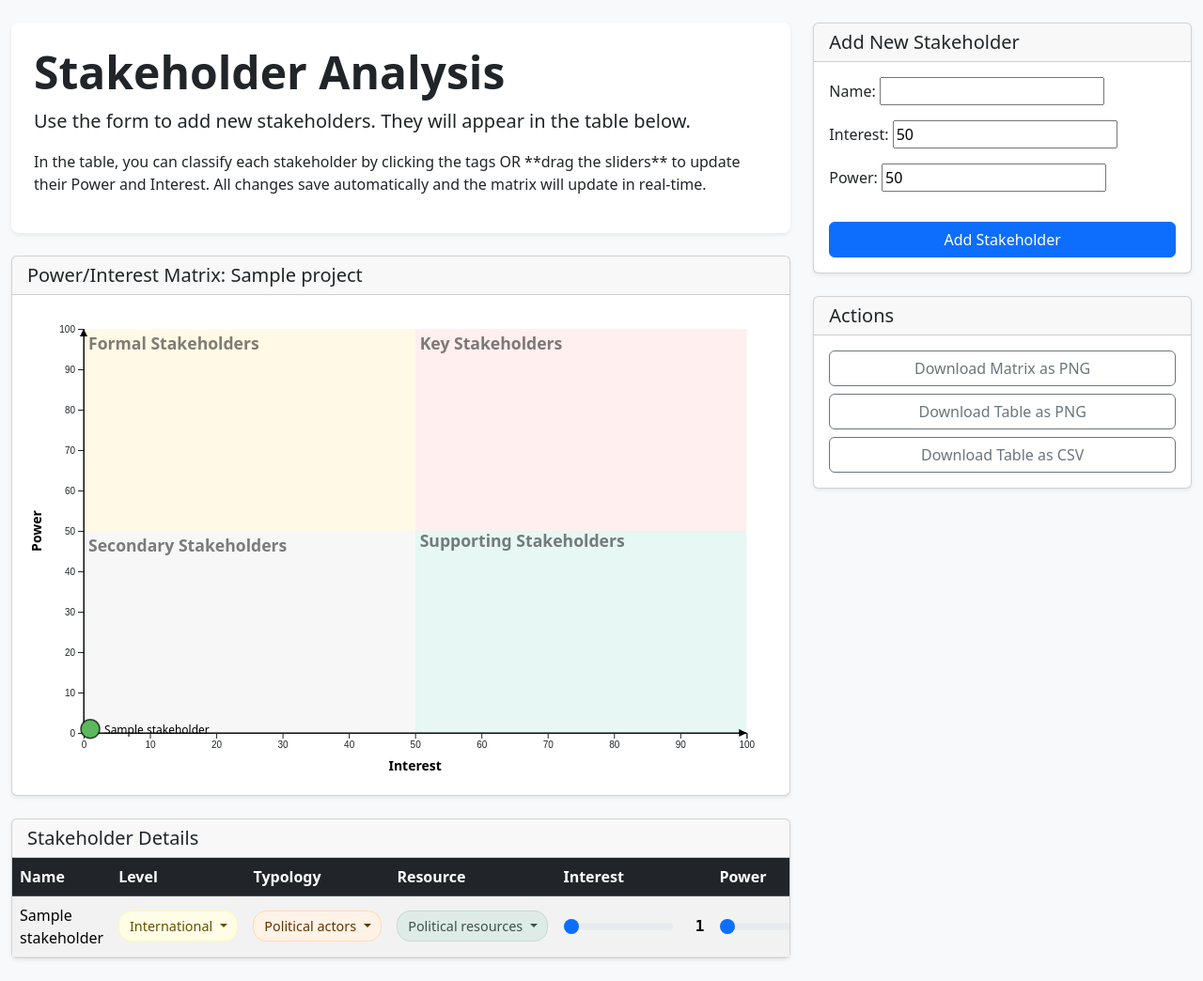
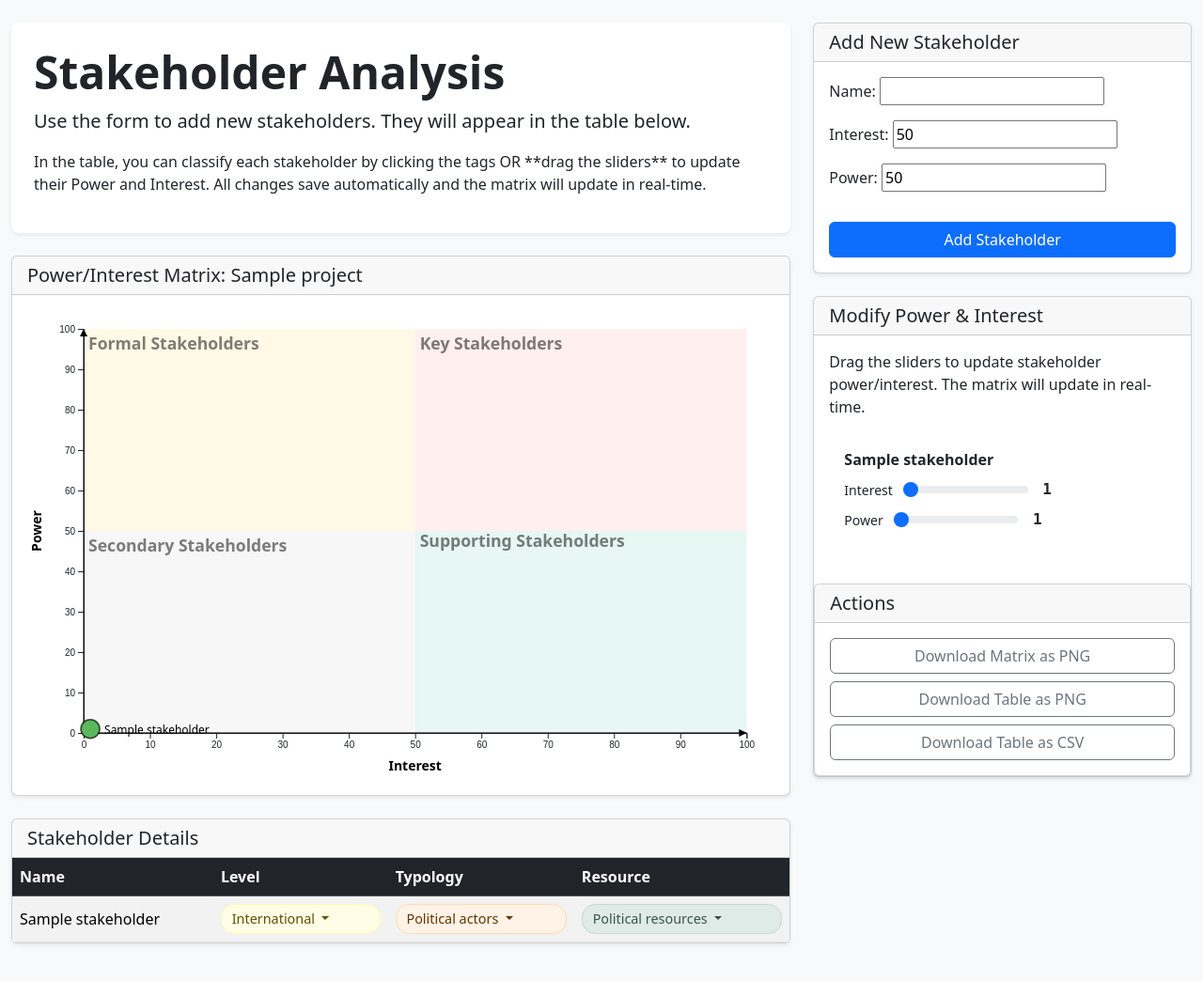
Before and after one commit to alireza-soleiman/LMS, a Django app: page /workshops/project/1/stakeholders/ in a window 1280 px wide. Shown: the whole page at 94% size. After the commit the page ends 1005 px from the top, so only its background shows below. Run offline with Django 5.2, Linux system fonts and the light colour scheme; tables that the repository leaves empty hold one stand-in row (values such as "Sample post"); some libraries are stand-ins or nearby versions.

Commit message:
edit power interest value modifier

```diff
--- a/workshops/templates/workshops/stakeholder_list.html
+++ b/workshops/templates/workshops/stakeholder_list.html
@@ -78,8 +78,8 @@
                                             <th>Level</th>
                                             <th>Typology</th>
                                             <th>Resource</th>
-                                            <th class="print-hide">Interest</th> <th class="print-hide">Power</th>    </tr>
-                                    </thead>
+                                        </tr>
+                                </thead>
                                 <tbody>
                                     {% for s in stakeholders %}
                                     <tr>
@@ -118,7 +118,6 @@
                                                 </ul>
                                             </div>
                                         </td>
-
                                         <td>
                                             <div class="dropdown">
                                                 <button class="color-tag tag-select-btn dropdown-toggle
@@ -132,27 +131,6 @@
                                                     <li><a class="dropdown-item" href="#" onclick="updateStakeholder(event, '{{ s.id }}', 'resources', 'Legal')"><span class="color-tag resources-Legal">Legal</span></a></li>
                                                     <li><a class="dropdown-item" href="#" onclick="updateStakeholder(event, '{{ s.id }}', 'resources', 'Cognitive')"><span class="color-tag resources-Cognitive">Cognitive</span></a></li>
                                                 </ul>
-                                            </div>
-                                        </td>
-
-                                        <td>
-                                            <div class="range-slider-container">
-                                                <input type="range" class="form-range" min="0" max="100"
-                                                       value="{{ s.interest }}"
-                                                       id="interest-slider-{{s.id}}"
-                                                       oninput="updateSliderLabel(this)"
-                                                       onchange="updateStakeholderValue(this, '{{ s.id }}', 'interest')">
-                                                <span class="value-label" id="interest-slider-{{s.id}}-label">{{ s.interest }}</span>
-                                            </div>
-                                        </td>
-                                        <td>
-                                            <div class="range-slider-container">
-                                                <input type="range" class="form-range" min="0" max="100"
-                                                       value="{{ s.power }}"
-                                                       id="power-slider-{{s.id}}"
-                                                       oninput="updateSliderLabel(this)"
-                                                       onchange="updateStakeholderValue(this, '{{ s.id }}', 'power')">
-                                                <span class="value-label" id="power-slider-{{s.id}}-label">{{ s.power }}</span>
                                             </div>
                                         </td>
                                     </tr>
@@ -177,6 +155,47 @@
                         </form>
                     </div>
                 </div>
+
+                <div class="card shadow-sm mt-4">
+        <div class="card-header"><h2 class="h5 mb-0">Modify Power & Interest</h2></div>
+        <div class="card-body">
+            <p>Drag the sliders to update stakeholder power/interest. The matrix will update in real-time.</p>
+             <ul class="list-group list-group-flush">
+
+                {% for s in stakeholders %}
+                <li class="list-group-item py-3">
+                    <strong class="d-block mb-2">{{ s.name }}</strong>
+
+                    <div class="range-slider-container">
+                        <label for="interest-slider-{{s.id}}" class="form-label small mb-0">Interest</label>
+                        <div class="d-flex align-items-center">
+                            <input type="range" class="form-range" min="0" max="100"
+                                   value="{{ s.interest }}"
+                                   id="interest-slider-{{s.id}}"
+                                   oninput="updateSliderLabel(this)"
+                                   onchange="updateStakeholderValue(this, '{{ s.id }}', 'interest')">
+                            <span class="value-label" id="interest-slider-{{s.id}}-label">{{ s.interest }}</span>
+                        </div>
+                    </div>
+
+                    <div class="range-slider-container mt-2">
+                        <label for="power-slider-{{s.id}}" class="form-label small mb-0">Power</label>
+                        <div class="d-flex align-items-center">
+                            <input type="range" class="form-range" min="0" max="100"
+                                   value="{{ s.power }}"
+                                   id="power-slider-{{s.id}}"
+                                   oninput="updateSliderLabel(this)"
+                                   onchange="updateStakeholderValue(this, '{{ s.id }}', 'power')">
+                            <span class="value-label" id="power-slider-{{s.id}}-label">{{ s.power }}</span>
+                        </div>
+                    </div>
+                </li>
+                {% empty %}
+                <li class="list-group-item text-muted">No stakeholders to modify.</li>
+                {% endfor %}
+            </ul>
+        </div>
+
                 <div class="card shadow-sm mt-4">
                     <div class="card-header"><h2 class="h5 mb-0">Actions</h2></div>
                     <div class="card-body d-grid gap-2">
@@ -188,6 +207,8 @@
             </div>
         </div>
     </div>
+
+
 
     <script>
         const csrfToken = document.querySelector('[name=csrfmiddlewaretoken]').value;
@@ -319,7 +340,18 @@
             })
             .catch(error => console.error('Error:', error));
         }
+        function updateSliderLabel(slider) {
+            // Get the slider's current value
+            const value = slider.value;
 
+            // Find the corresponding label span (which has an ID of "slider-id" + "-label")
+            const label = document.getElementById(slider.id + '-label');
+
+            // Update the label's text
+            if (label) {
+                label.textContent = value;
+            }
+        }
         // --- Download Matrix as PNG ---
         function downloadMatrixAsPNG() {
             const matrixElement = document.getElementById("d3-matrix-container");
```
